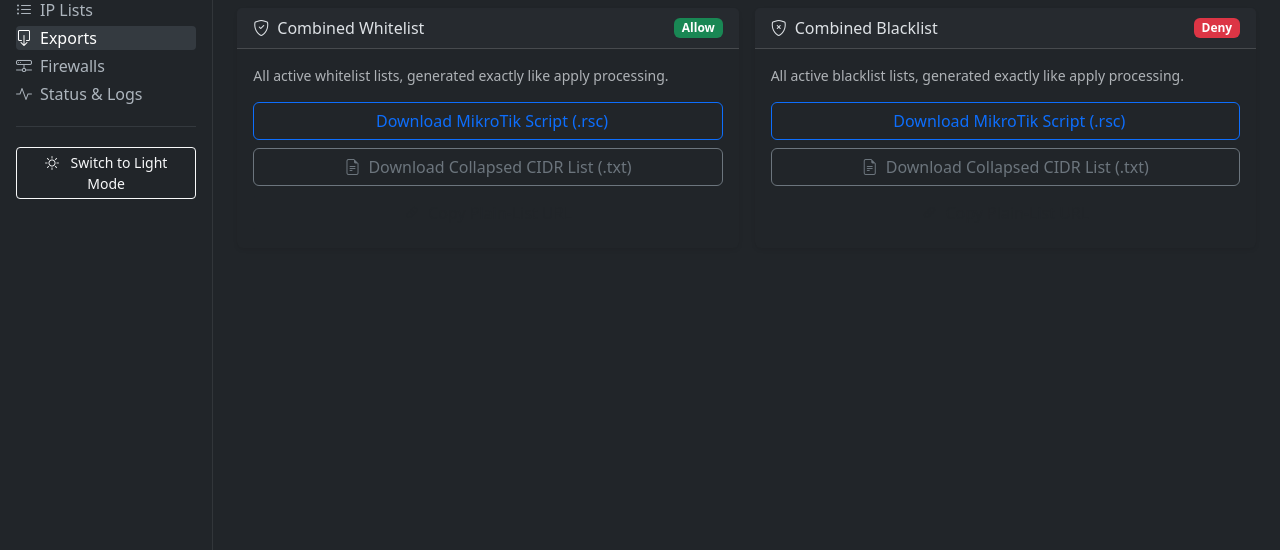
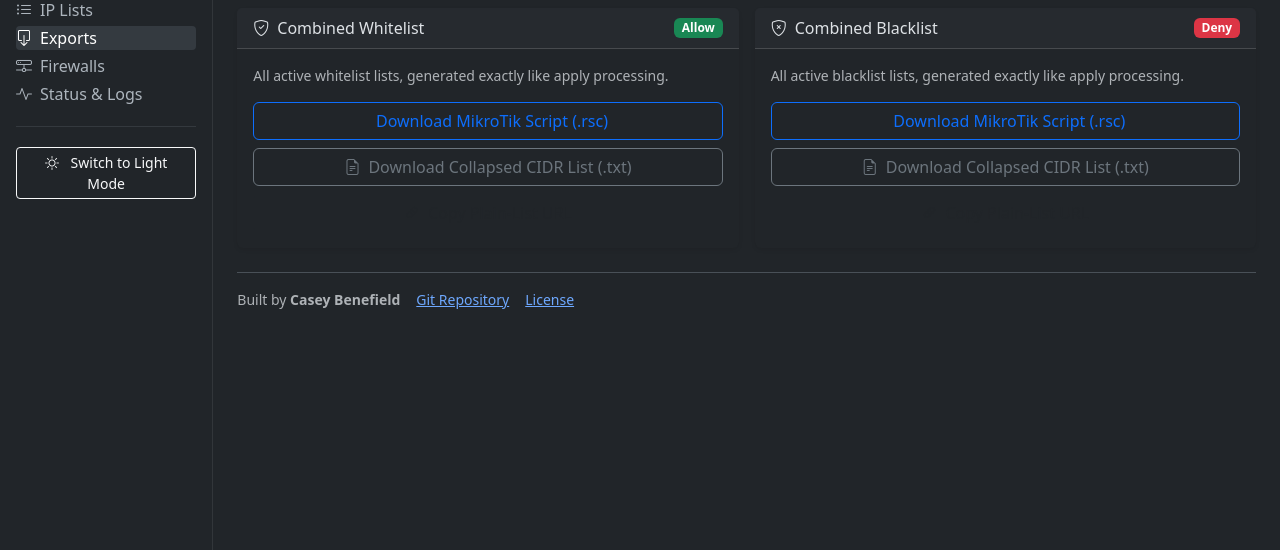
Before and after one commit to nz2o/Mikrotik-Whitelist-Service, a FastAPI app: page /exports in a window 1280 px wide. Shown: the part 119-669 px from the top of the page. Run offline with FastAPI, Linux system fonts and the light colour scheme; parts of the project's set-up code (start-up, migrations or seed data) failed here and were passed over.

Commit message:
add disclaimer and footer repo/license credits

```diff
--- a/app/templates/base.html
+++ b/app/templates/base.html
@@ -81,6 +81,17 @@
     <!-- Main content -->
     <main class="col-md-10 py-4 px-4">
       {% block content %}{% endblock %}
+      <footer class="mt-4 pt-3 border-top small text-muted d-flex flex-wrap gap-3 align-items-center">
+        <span>
+          Built by <strong>Casey Benefield</strong>
+        </span>
+        <a href="https://github.com/nz2o/Mikrotik-Whitelist-Service" target="_blank" rel="noopener noreferrer">
+          Git Repository
+        </a>
+        <a href="https://github.com/nz2o/Mikrotik-Whitelist-Service/blob/main/LICENSE" target="_blank" rel="noopener noreferrer">
+          License
+        </a>
+      </footer>
     </main>
   </div>
 </div>
```
Also changed, not shown: readme.md.
